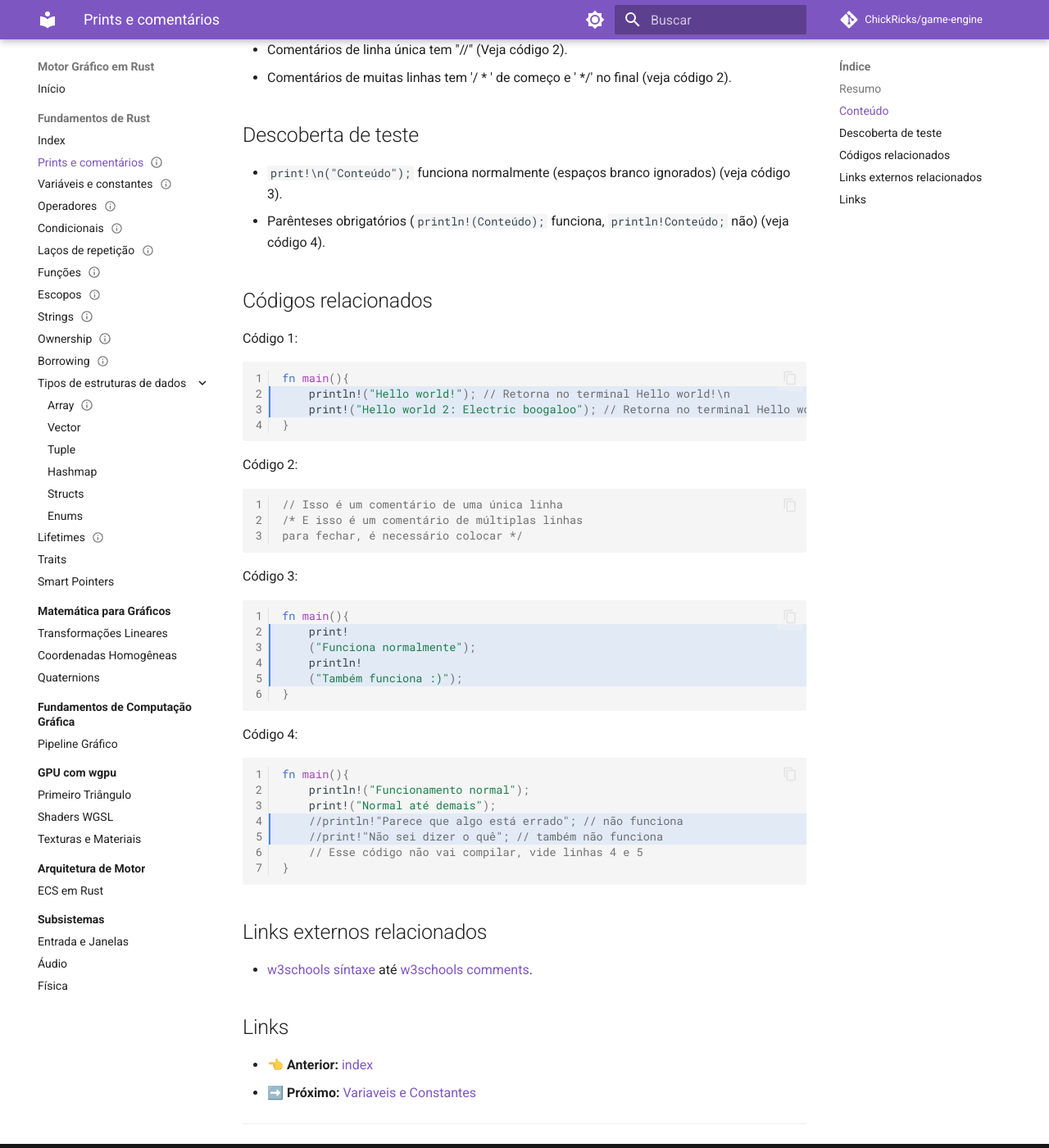
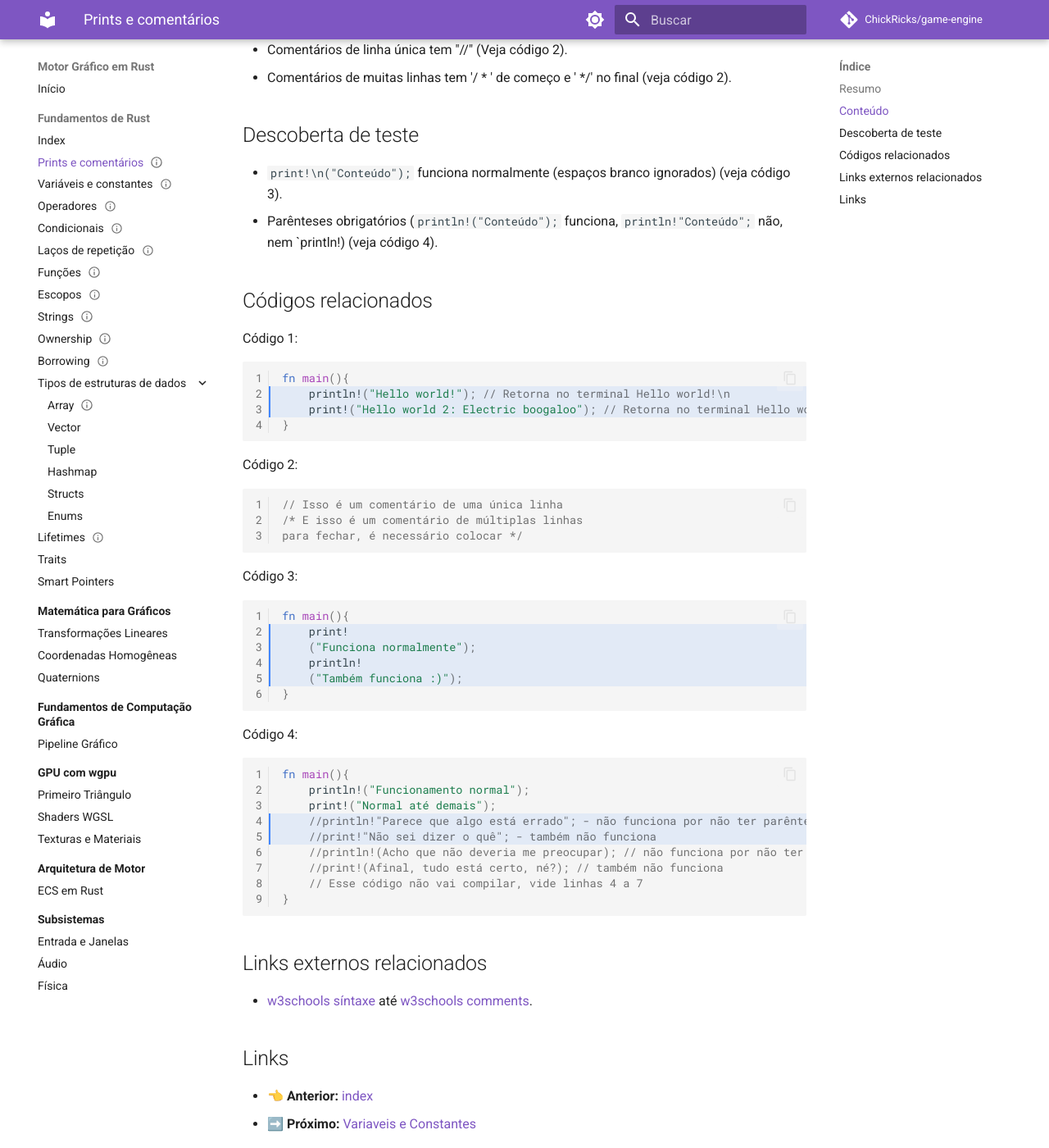
Before and after one commit to ChickRicks/game-engine, an MkDocs documentation site: the page built from docs/1-fundamentos-rust/1-Prints-e-comentarios.md, in a window 1280 px wide and 1400 px high, scrolled down 552 px. Shown: the whole window at 82% size. Built offline with MkDocs 1.6.1 and Material for MkDocs 9.7.7, drawn with Linux system fonts in a browser that asks for light colours; comment, search, counter and statistics services are not loaded.

Commit message:
vault backup: 2026-11-05 20:40:30

````diff
--- a/docs/1-fundamentos-rust/1-Prints-e-comentarios.md
+++ b/docs/1-fundamentos-rust/1-Prints-e-comentarios.md
@@ -21,7 +21,7 @@ autor: ChickRicks
 - Comentários de muitas linhas tem '/ * ' de começo e ' \*/' no final (veja código 2).
 ## Descoberta de teste
 - `print!\n("Conteúdo");` funciona normalmente (espaços branco ignorados) (veja código 3).
-- Parênteses obrigatórios (`println!(Conteúdo);` funciona, `println!Conteúdo;` não) (veja código 4).
+- Parênteses obrigatórios (`println!("Conteúdo");` funciona, `println!"Conteúdo";` não, nem `println!) (veja código 4).
 ## Códigos relacionados
 Código 1:
 ```rust hl_lines="2-3" linenums="1"
@@ -50,9 +50,11 @@ Código 4:
 fn main(){
 	println!("Funcionamento normal");
 	print!("Normal até demais");
-	//println!"Parece que algo está errado"; // não funciona
-	//print!"Não sei dizer o quê"; // também não funciona
-	// Esse código não vai compilar, vide linhas 4 e 5
+	//println!"Parece que algo está errado"; - não funciona por não ter parênteses
+	//print!"Não sei dizer o quê"; - também não funciona
+	//println!(Acho que não deveria me preocupar); // não funciona por não ter aspas
+	//print!(Afinal, tudo está certo, né?); // também não funciona
+	// Esse código não vai compilar, vide linhas 4 a 7
 }
 ```
 
````
Also changed, not shown: 1 other file.
